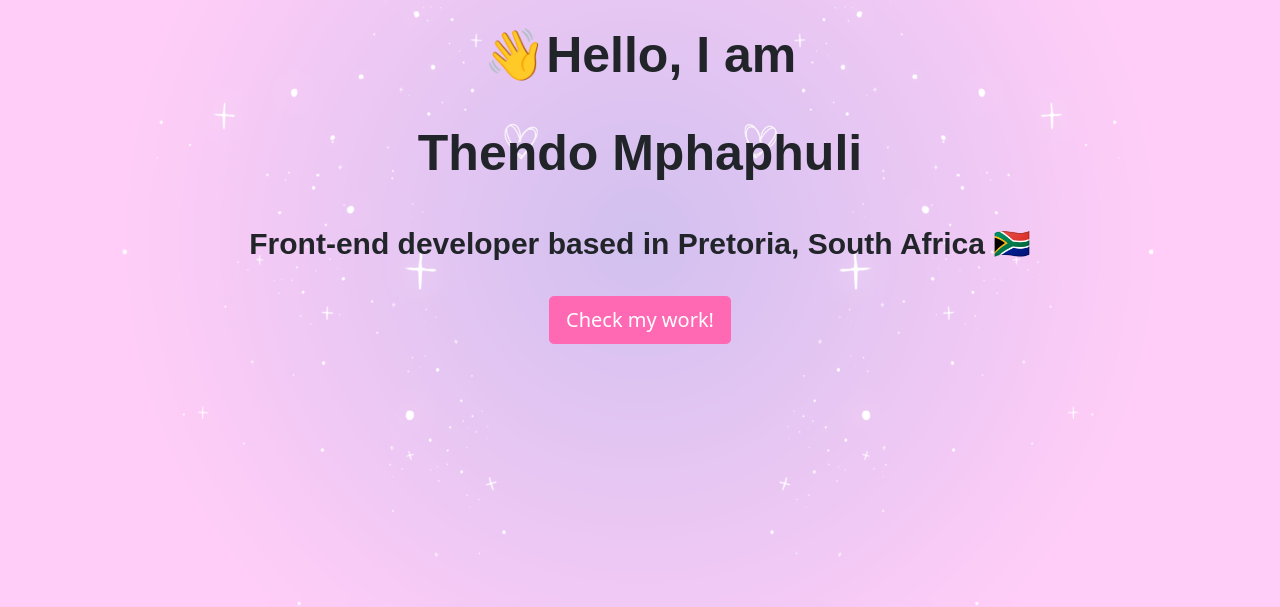
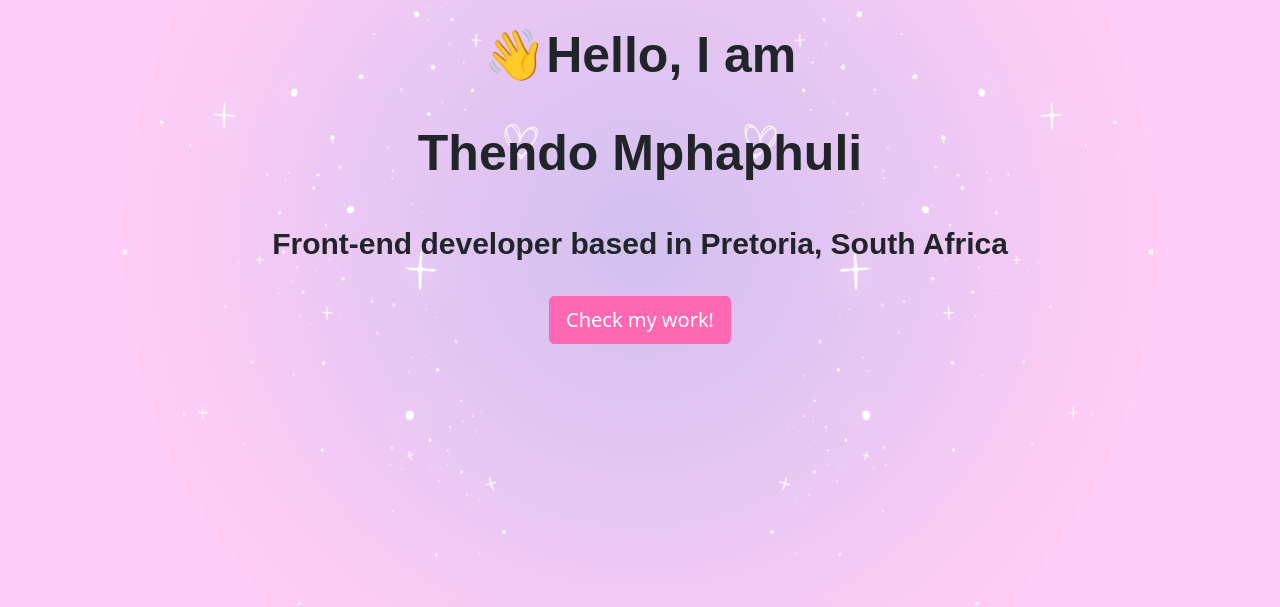
Before and after one commit to Thendow/thendo, a plain HTML site: page index.html in a window 1280 px wide. Shown: the part 121-728 px from the top of the page. Drawn offline with nearby package versions, Linux system fonts and the light colour scheme.

Commit message:
html updated

```diff
--- a/index.html
+++ b/index.html
@@ -63,7 +63,7 @@
     <div class="containers">
       <h1>👋Hello, I am</h1>
       <h2>Thendo Mphaphuli</h2>
-      <p class="lead">Front-end developer based in Pretoria, South Africa 🇿🇦</p>
+      <p class="lead">Front-end developer based in Pretoria, South Africa</p>
 
       <div class="spacer"></div>
       <a href="work.html" class="btn btn-custom btn-lg btn-block btn-middle"
```
